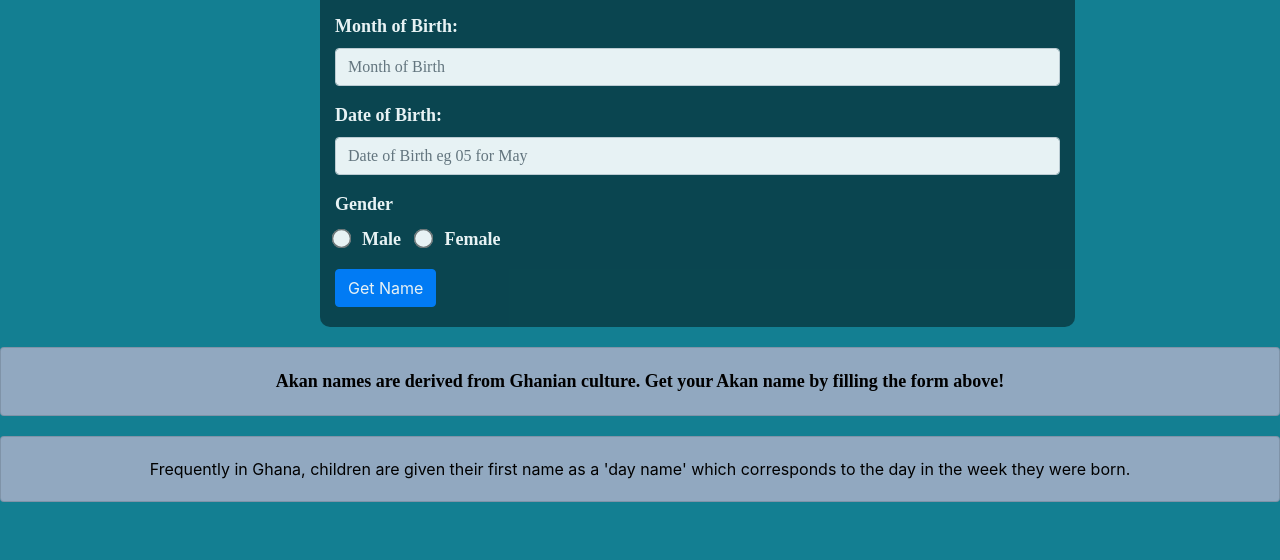
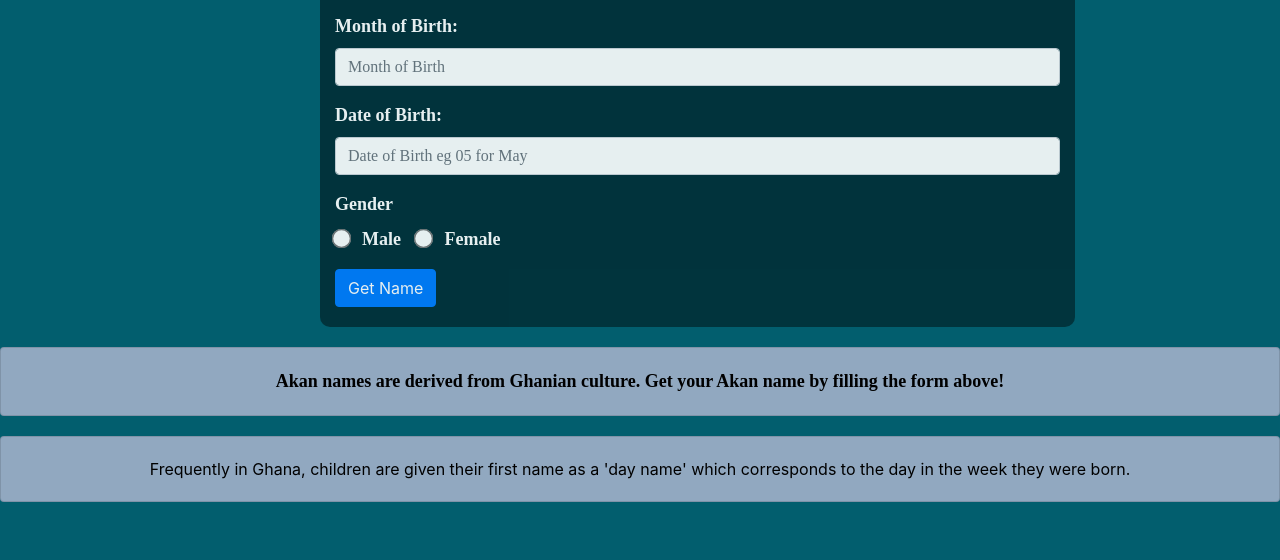
Before and after one commit to sandrakinoti16/Akan-Names, a plain HTML site: page index.html in a window 1280 px wide. Shown: the part 240-800 px from the top of the page. Drawn offline with nearby package versions, Linux system fonts and the light colour scheme.

Commit message:
add background color

```diff
--- a/index.html
+++ b/index.html
@@ -21,7 +21,7 @@
 
   </head>
 
-  <body style="background-color: rgb(19, 127, 146);">
+  <body style="background-color: rgb(2, 94, 110);">
         <div id="heading">
         <img src= "akan logo.png" alt="">
         <h1>Get To Know Your Akan Name</h1>
```
